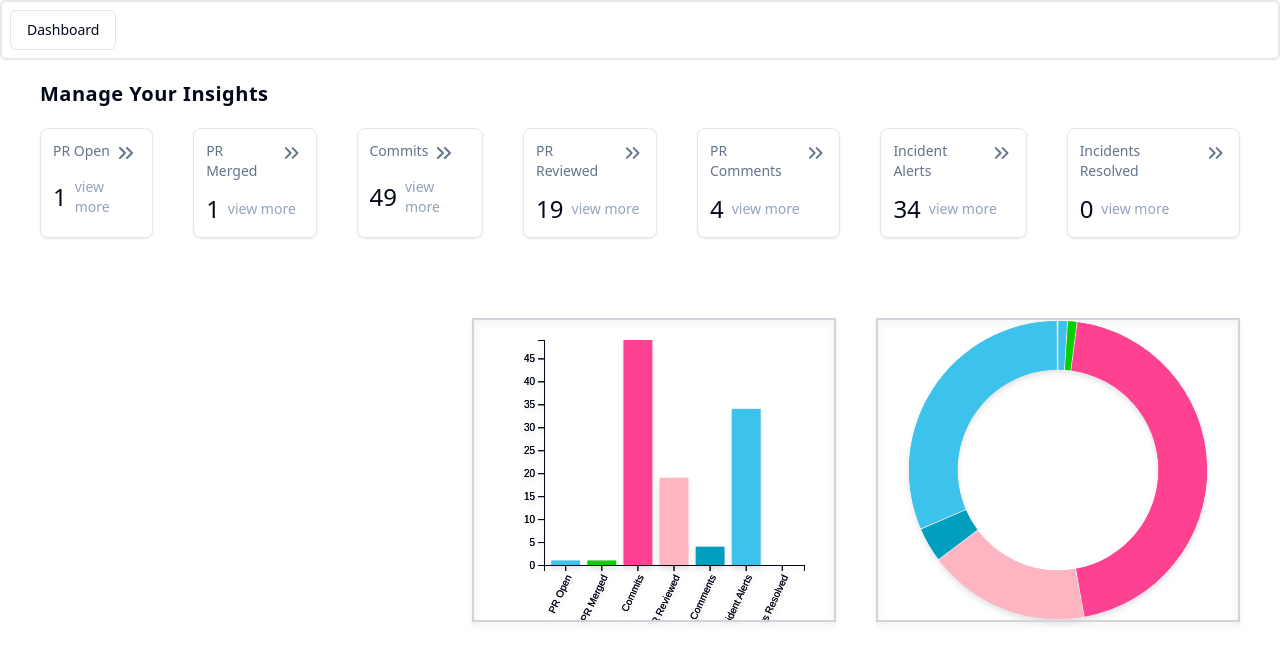
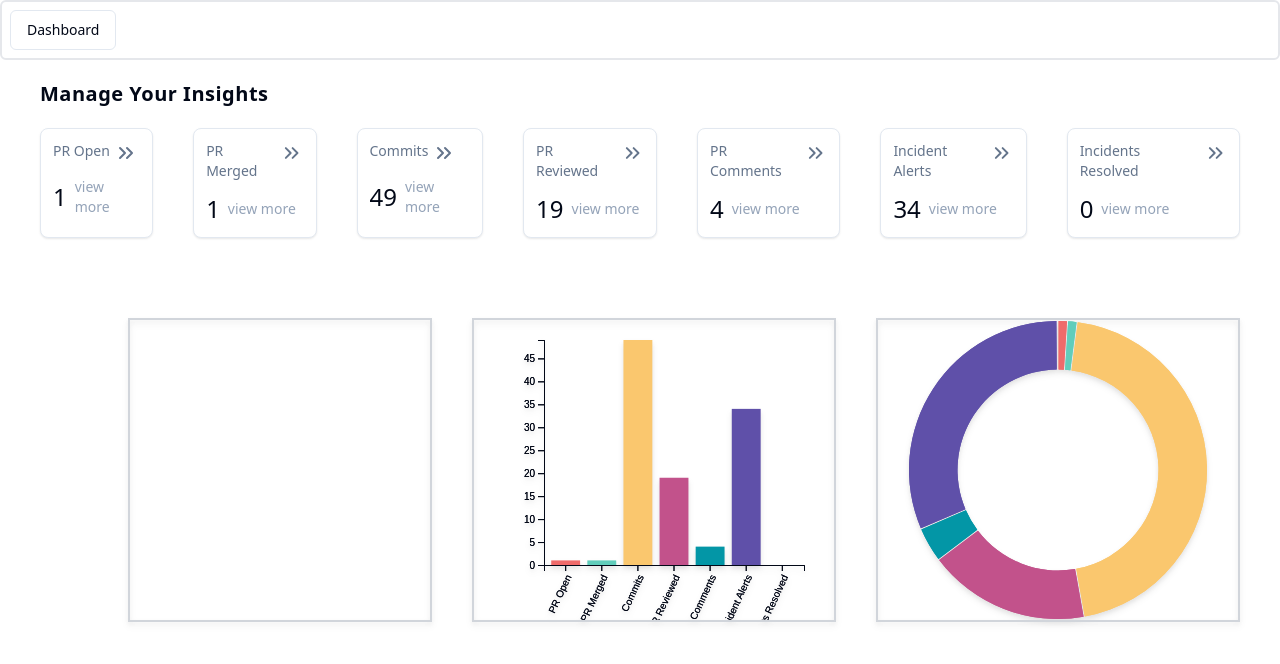
Before and after one commit to richeek45/dashboard-assignment, a React (Vite) app: page / in a window 1280 px wide. Shown: the top 664 px of the page. Built offline with nearby package versions, Linux system fonts and the light colour scheme.

Commit message:
adding color from data

```diff
--- a/src/App.tsx
+++ b/src/App.tsx
@@ -37,7 +37,7 @@ function App() {
         </div>
         <div>
 
-          {data && <Charts rowData={data} />}
+          {data && <Charts rowData={data} activityData={activityData} />}
         </div>
       </div>
     </div>
--- a/src/components/Charts.tsx
+++ b/src/components/Charts.tsx
@@ -1,5 +1,5 @@
 /* eslint-disable @typescript-eslint/no-unused-vars, @typescript-eslint/no-explicit-any */
-import { Row, TotalActivity } from "@/global.types";
+import { Activity, Row, TotalActivity } from "@/global.types";
 import * as d3 from "d3";
 import { useEffect, useRef } from "react";
 
@@ -7,7 +7,7 @@ const width = 360, height = 300;
 const margin = { top: 20, right: 30, bottom: 55, left: 70 };
 const radius = Math.min(width, height) / 2;
 
-const Charts = ({ rowData } : { rowData: Row[] }) => {
+const Charts = ({ rowData, activityData } : { rowData: Row[], activityData: Activity[] }) => {
   const chartRef = useRef(null);
   const donutRef = useRef(null);
 
@@ -24,7 +24,7 @@ const Charts = ({ rowData } : { rowData: Row[] }) => {
       const sampleData: TotalActivity[] = data.AuthorWorklog.rows[0].totalActivity;
       const color = d3.scaleOrdinal()
       .domain(sampleData.map(d => d.name))
-      .range(["#3DC2EC", "#06D001", "#FF4191", "#FFB4C2", "#009FBD"]);
+      .range(activityData.map(data => data.fillColor));
 
       if (sampleData) {
         x_scale.domain(sampleData.map((d) => d.name));
@@ -86,7 +86,9 @@ const Charts = ({ rowData } : { rowData: Row[] }) => {
 
   return <div className="flex p-10 justify-end gap-10">
     <div></div>
-    <div></div>
+    <div className="drop-shadow-md border-gray-300 border-2">
+      <svg id="daywise" ref={chartRef}></svg>
+    </div>
     <div className="drop-shadow-md border-gray-300 border-2">
       <svg id="chart" ref={chartRef}></svg>
     </div>
```
